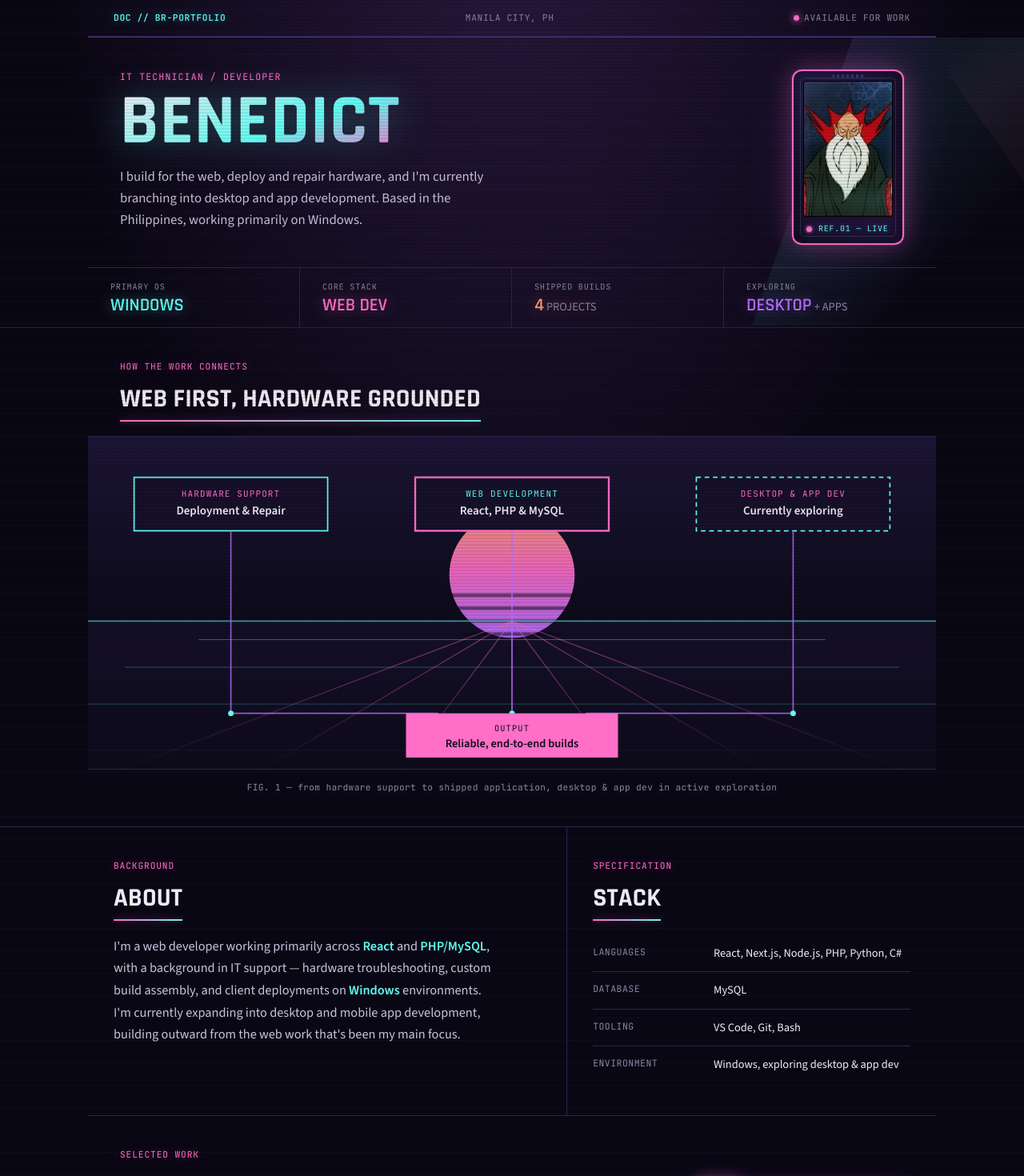
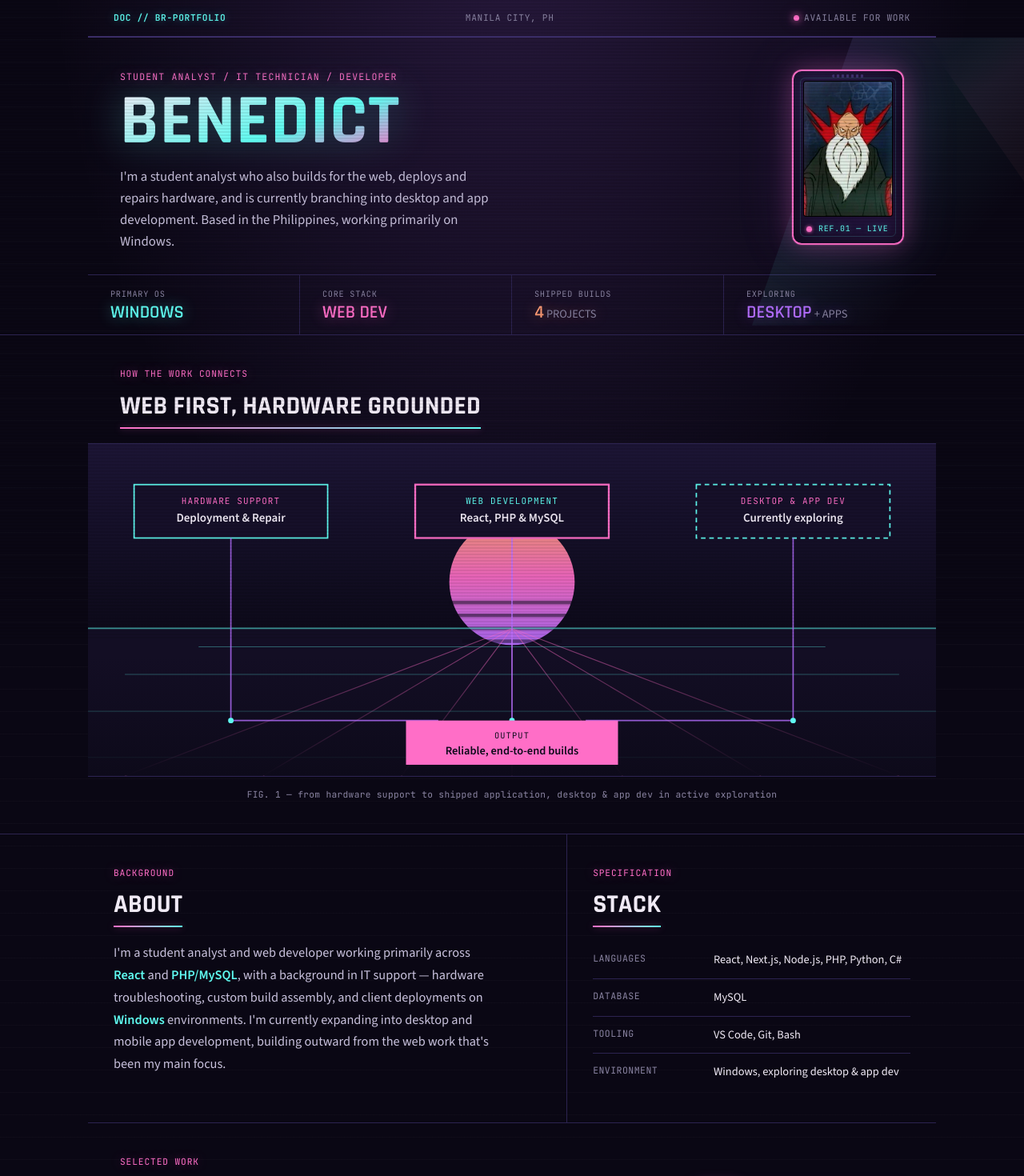
Before and after one commit to hokagegamerr/personal-portfolio, a React (Vite) app: page / in a window 1280 px wide. Shown: the top 1470 px of the page at 80% size. Built offline with nearby package versions, Linux system fonts and the light colour scheme.

Commit message:
Add student analyst to bio

```diff
--- a/src/App.jsx
+++ b/src/App.jsx
@@ -146,10 +146,10 @@ export default function App() {
         <div className="nameplate-inner">
           <div className="nameplate-top">
             <div>
-              <p className="nameplate-eyebrow">IT Technician / Developer</p>
+              <p className="nameplate-eyebrow">Student Analyst / IT Technician / Developer</p>
               <h1 className="nameplate-name" data-text="Benedict">Benedict</h1>
               <p className="nameplate-role">
-                I build for the web, deploy and repair hardware, and I'm currently branching
+                I'm a student analyst who also builds for the web, deploys and repairs hardware, and is currently branching
                 into desktop and app development. Based in the Philippines, working primarily on Windows.
               </p>
             </div>
@@ -197,7 +197,7 @@ export default function App() {
           <p className="section-eyebrow">Background</p>
           <h2 className="section-heading">About</h2>
           <p className="about-text">
-            I'm a web developer working primarily across <strong>React</strong> and{' '}
+            I'm a student analyst and web developer working primarily across <strong>React</strong> and{' '}
             <strong>PHP/MySQL</strong>, with a background in IT support — hardware
             troubleshooting, custom build assembly, and client deployments on{' '}
             <strong>Windows</strong> environments. I'm currently expanding into desktop
@@ -352,7 +352,7 @@ export default function App() {
 
       {/* ── FOOTER ── */}
       <div className="bottom-rail">
-        <span>Benedict — IT Technician / Developer</span>
+        <span>Benedict — Student Analyst / IT Technician / Developer</span>
         <span>© 2026</span>
       </div>
 
```
